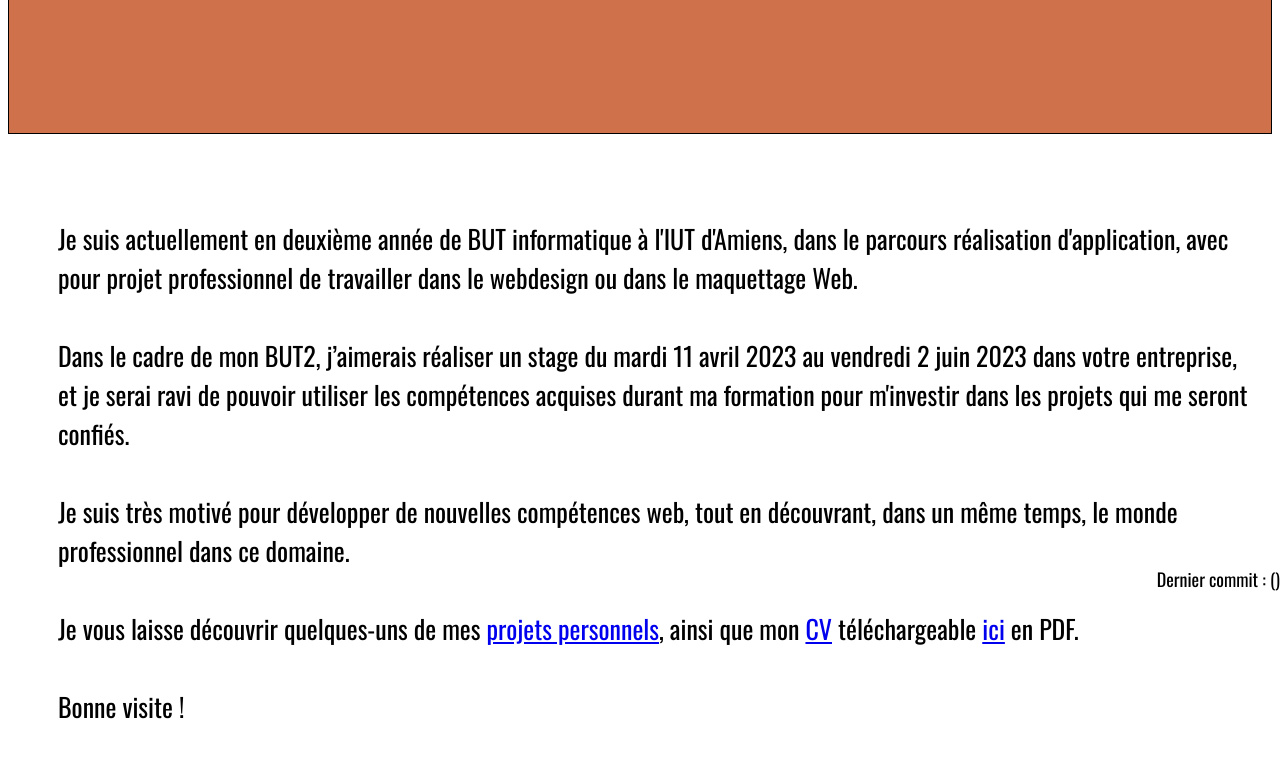
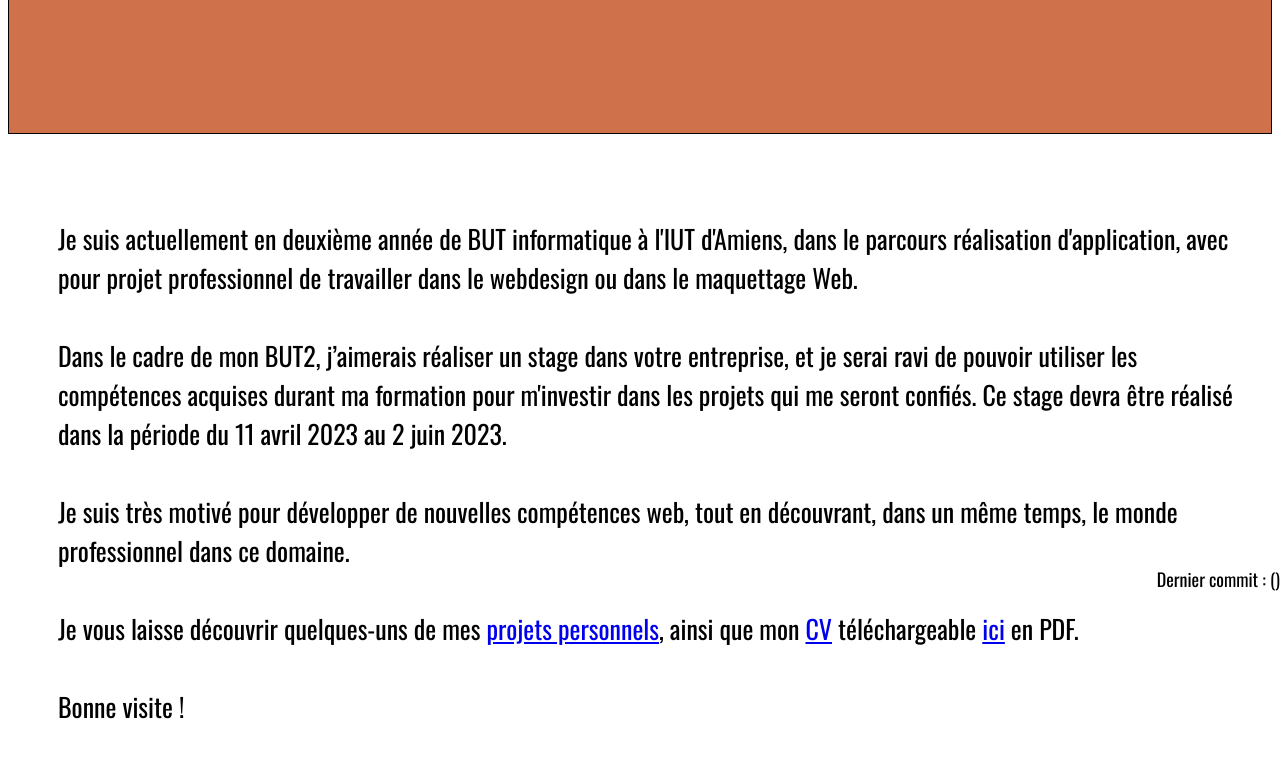
Before and after one commit to armafall2/portfolio_Mathis_Lurin, a plain HTML site: page index.html in a window 1280 px wide. Shown: the part 190-948 px from the top of the page. Drawn offline with nearby package versions, Linux system fonts and the light colour scheme; no server answers.

Commit message:
Changement Texte Index

```diff
--- a/index.html
+++ b/index.html
@@ -17,9 +17,9 @@
             Je suis actuellement en deuxième année de BUT informatique à l'IUT d'Amiens,
             dans le parcours réalisation d'application, avec pour projet professionnel de travailler dans le webdesign ou dans le maquettage Web.
 <br><br>
-            Dans le cadre de mon BUT2, j’aimerais réaliser un stage du mardi 11 avril 2023 au vendredi 2 juin 2023 dans votre entreprise,
+            Dans le cadre de mon BUT2, j’aimerais réaliser un stage dans votre entreprise,
             et je serai ravi de pouvoir utiliser les compétences acquises durant ma formation pour m'investir
-            dans les projets qui me seront confiés.
+            dans les projets qui me seront confiés. Ce stage devra être réalisé dans la période du 11 avril 2023 au 2 juin 2023.
  <br><br>
             Je suis très motivé pour développer de nouvelles compétences web, tout en découvrant, dans un même temps,
              le monde professionnel dans ce domaine.
```
